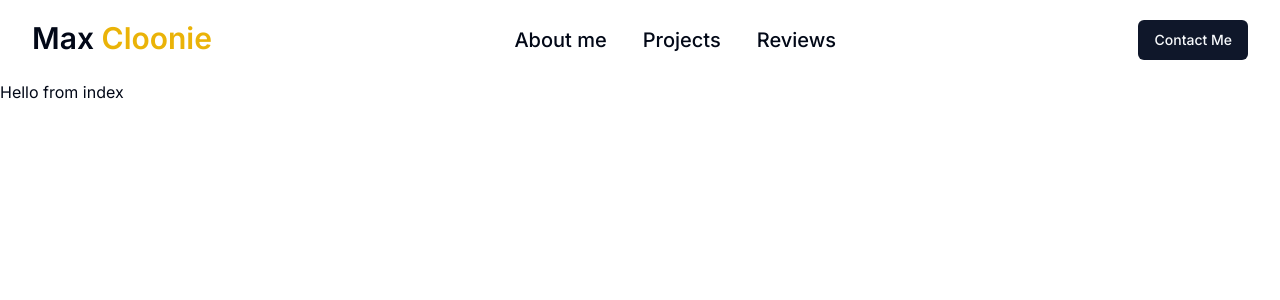
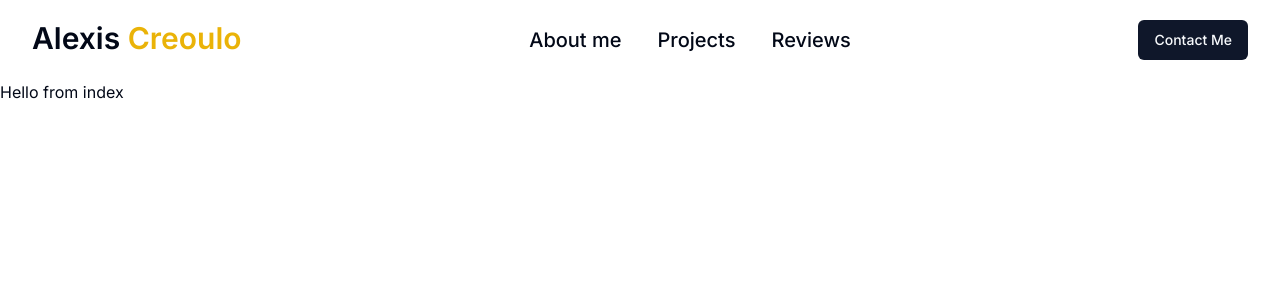
Before and after one commit to alexisNorthcoders/next_portfolio_CMS, a Next.js app: page / in a window 1280 px wide. Shown: the top 300 px of the page. Built offline with nearby package versions, Linux system fonts and the light colour scheme.

Commit message:
add connection to project

```diff
--- a/app/components/Navbar.tsx
+++ b/app/components/Navbar.tsx
@@ -32,7 +32,7 @@ export function Navbar() {
       <div className="flex">
         <Link href="/">
           <h1 className="text-3xl font-semibold">
-            Max<span className="text-yellow-500"> Cloonie</span>
+            Alexis<span className="text-yellow-500"> Creoulo</span>
           </h1>
         </Link>
       </div>
--- /dev/null
+++ b/app/lib/sanity.ts
@@ -0,0 +1,7 @@
+import {createClient} from "next-sanity"
+export const client = createClient({
+    projectId:"4pbet03h",
+    dataset:"production",
+    apiVersion:"2024-01-01",
+    useCdn:false
+})
```
